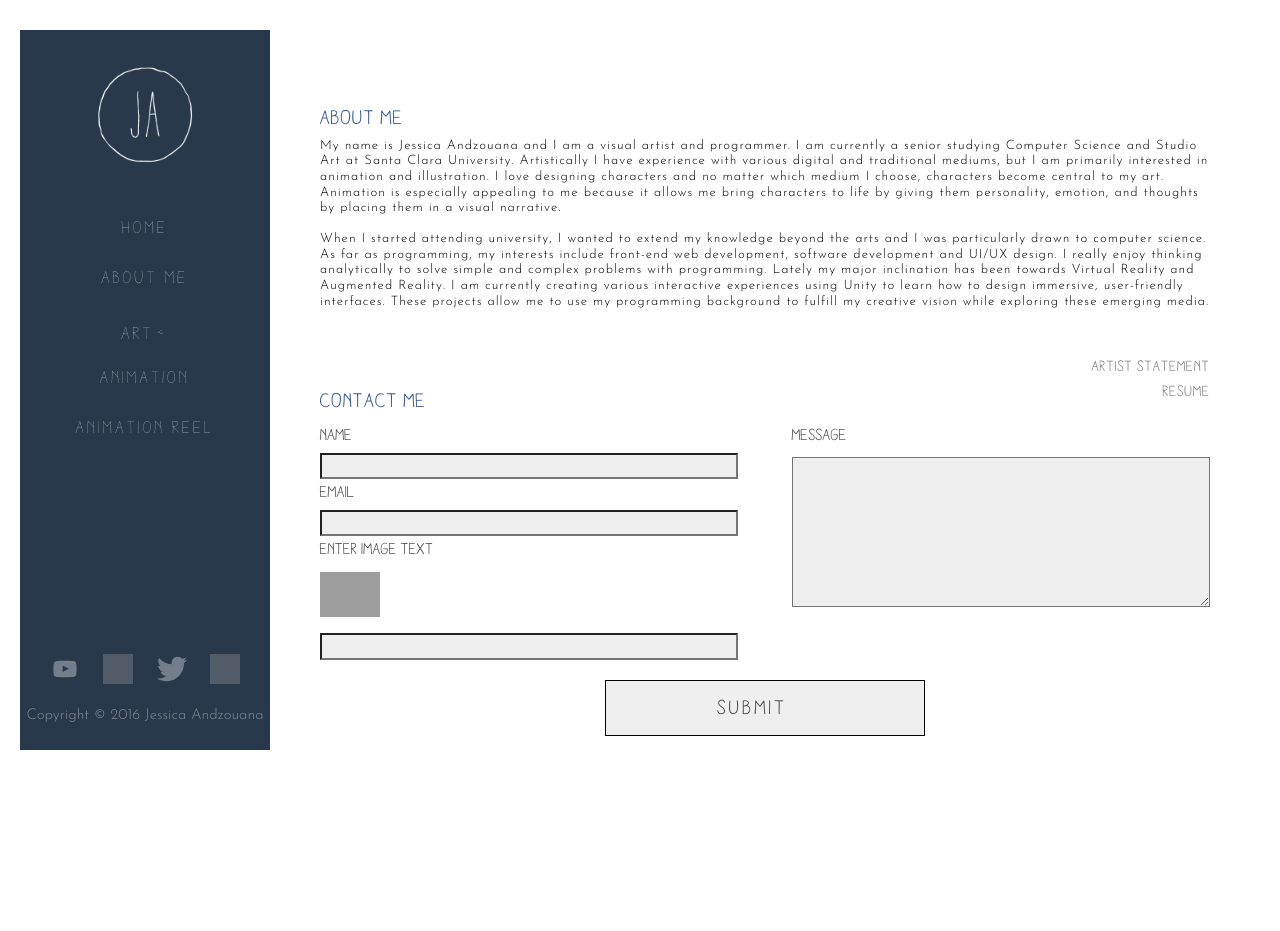
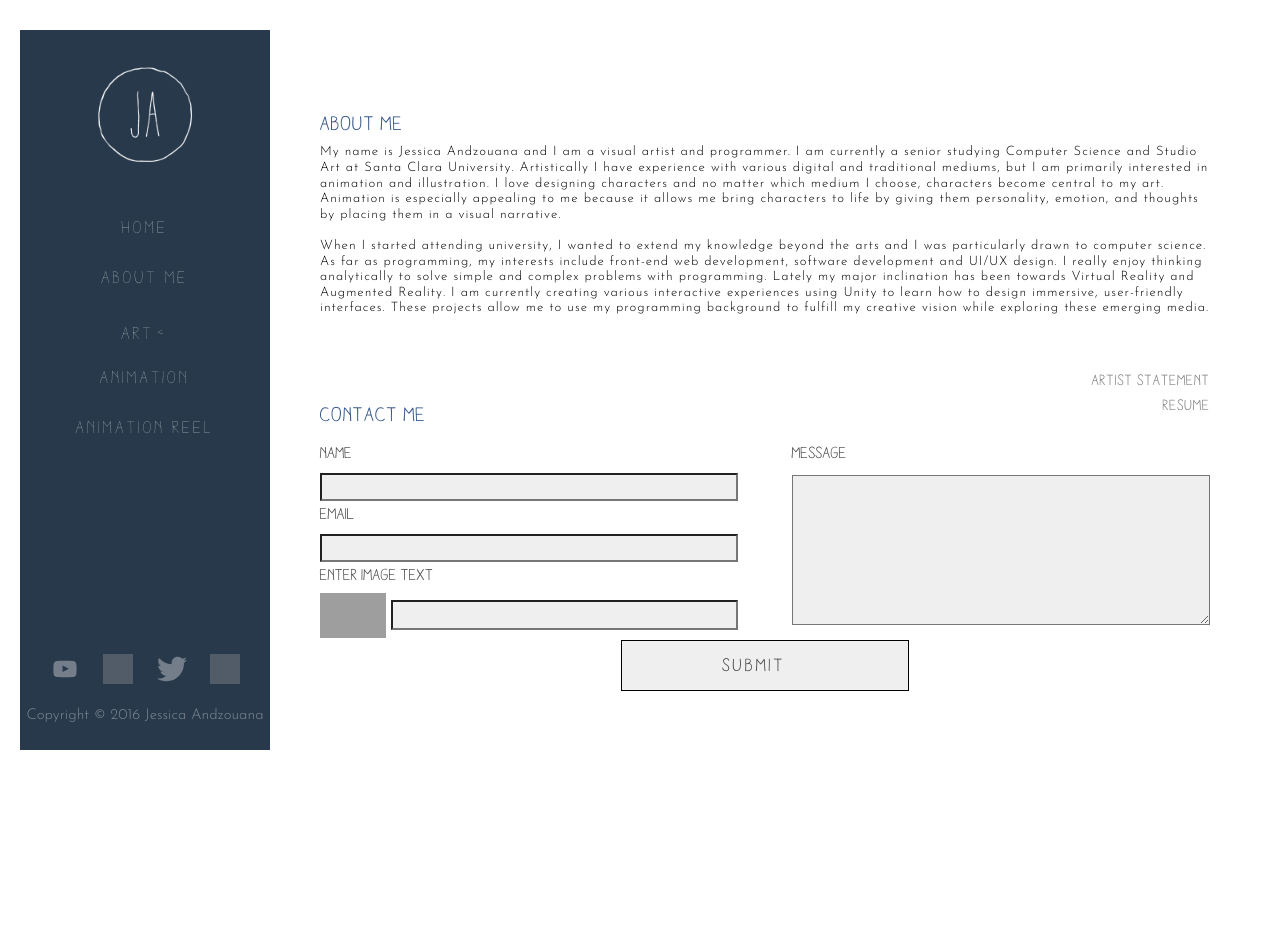
Before and after one commit to jandzouana/portfolio, a PHP site: page /about in a window 1280 px wide. Run offline with PHP 8.4, Linux system fonts and the light colour scheme; style sheets or scripts are compiled from the project's sources; grey boxes are pictures that could not be loaded.

Commit message:
changed form from percentage to pixels

```diff
--- a/about/index.php
+++ b/about/index.php
@@ -114,7 +114,7 @@
 					</div>
 
 					<section class="contact">
-						<h2> Contact me </h2>
+						<h2 class="contact-header"> Contact me </h2>
 						<form method="post" action="">
 							<div class="top">
 						    <div class="left">
@@ -123,8 +123,10 @@
 							    <label>Email</label>
 							    <input name="email" type="email">
 									<label>Enter Image Text</label>
-									<img src="captcha.php" class="captcha"/><br>
-									<input name="captcha" type="text">
+									<div class="captcha-group">
+										<img src="captcha.php" class="captcha"/><br>
+										<input name="captcha" type="text">
+									</div>
 								</div>
 								<div class="right">
 						    	<label>Message</label>
@@ -160,9 +162,7 @@
 						}
 						?>
 					</section>
-
 				</div>
-
 			</main>
 		</div>
 	</body>
--- a/sass/about.scss
+++ b/sass/about.scss
@@ -12,7 +12,6 @@
 	flex-direction: column;
 	justify-content: flex-start;
 	padding-top: 30px;
-	padding-bottom: 30px;
 	//border: 2px solid teal;
 	.small h2 {
 		font-size: 4vh !important;
@@ -107,21 +106,26 @@
 }
 
 .contact {
-  //border: 1px solid green;
+  //border: 3px solid green;
 	width: 100%;
-	height: 50%;
+	height: 300px;
 	display: flex;
 	flex-flow: column nowrap;
-	justify-content: space-around;
+	justify-content: flex-start;
 
 	form{
-		height: 90%;
+		height: 250px;
 		//border: 1px solid blue;
 		font-family: AracneRegular;
 		display: flex;
 		flex-flow: column nowrap;
 		justify-content: space-between;
 
+	}
+	.contact-header{
+		height: 25px;
+		margin-bottom: 10px;
+		//border: 1px solid red;
 	}
 	label{
 		color: darken(grey, 20%);
@@ -139,22 +143,19 @@
 		border-radius:0;
 	}
 
-	input, label {
+	input, label, .captcha-group {
 		height: 30px;
 		//border: 1px solid blue;
 	}
 
-	.captcha{
-		width: 60px;
-		padding-top: 6px;
-	}
+
 	#submit{
-		//border: 2px solid green;
+		//border: 2px solid blue;
 		font-family: AracneRegular;
 		cursor: pointer;
-		height: 20%;
-		margin-top: 20px;
-		font-size: 20px;
+		height: 60px;
+		margin-top: 10px;
+		font-size: 18px;
 		color: darken(grey, 20%);
 		&:hover{
 			color: white;
@@ -164,16 +165,35 @@
 		-webkit-appearance: none;
 	}
 	.submitmsg{
+		height: 25px;
 		font-size: 18px;
 		color: black;
 		//border: 1px solid red;
-		margin-bottom: 30px;
+	}
+	.captcha-group{
+		//border: 1px solid red;
+		display: flex;
+		flex-flow: row nowrap;
+		justify-content: space-between;
+		align-items: center;
+		margin-top: 5px;
+		input {
+			width: 100%;
+			height: 100%;
+			margin-left: 5px;
+		}
+		.captcha{
+			//border: 1px solid red;
+			width: 80px;
+			height: 150%;
+		}
+
 	}
 	.top{
-		//border: 1px solid green;
+		//border: 1px dashed green;
 		display: flex;
 		flex-flow: row nowrap;
-		height: 80%;
+		height: 190px;
 		justify-content: space-between;
 	}
 	.left, .right{
@@ -249,7 +269,7 @@
 
 @media only screen and (max-width:$cut-off){
 	html, body{
-		height: 150%;
+		height: 175%;
 		min-height: 100%;
 	}
 
@@ -267,6 +287,12 @@
 		padding: 0px 20px 0px 20px;
 		height: 700px;
 		//border: 1px solid red;
+		.captcha-group{
+			margin-bottom:10px;
+			.captcha{
+				width: 100px;
+			}
+		}
 		.top{
 			height: 80%;
 			//border: 1px solid blue;
@@ -277,14 +303,20 @@
 			width: 100%;
 			height: 50%;
 		}
+		form{
+			height: 80%;
+		}
 		#submit{
 			height: 15%;
-			font-size: 3.5vh;
+			font-size: 25px;
 			//border: 1px solid green;
 		}
 		input, label{
-			font-size: 3vh;
+			font-size: 20px;
 			height: 14%;
+		}
+		.submitmsg{
+			font-size: 20px;
 		}
 	}
 	.link-box{
@@ -307,7 +339,7 @@
 		margin: 0px;
 		padding: 0px 10px 30px 10px;
 		h2{
-			font-size: 5vh;
+			font-size: 30px;
 			text-align: center;
 		}
 	}
@@ -351,6 +383,13 @@
 }
 
 @media only screen and (max-width:$cut-off) and (orientation:landscape) and (max-height: $max-land-height){
+	.about-container{
+		margin-top: 80px;
+	}
+	html, body{
+		height: 200%;
+		min-height: 100%;
+	}
 	#main-about{
 		padding-top: 0px;
 		h2{
@@ -378,12 +417,12 @@
 			height: 80%;
 		}
 		#submit{
-			height: 20%;
+			height: 80px;
 		}
 	}
 	.link-box{
 		a{
-			font-size: 7vh;
+			font-size: 5vh;
 		}
 	}
 
@@ -399,9 +438,6 @@
 
 @media only screen and (max-width:$cut-off) and (orientation:landscape) and (max-height: $max-land-height - 200){
 		.text{
-			h2{
-				//font-size: 8.6vh;
-			}
 			h3{
 				font-size: 5vh;
 			}
@@ -413,5 +449,8 @@
 			#submit{
 				height: 10%;
 			}
+			label, #submit{
+				font-size: 6vh;
+			}
 		}
 	}
--- a/sass/sections.scss
+++ b/sass/sections.scss
@@ -32,7 +32,7 @@
 			top: 50%;
 			transform: translate(-50%, -50%);
 			color: black;
-			font-size: 80px;
+			font-size: 7vw;
 		}
 	}
 	#sect1{
```
Also changed, not shown: stylesheets/sections.css (+1 -1 lines), stylesheets/about.css, stylesheets/main.css.
